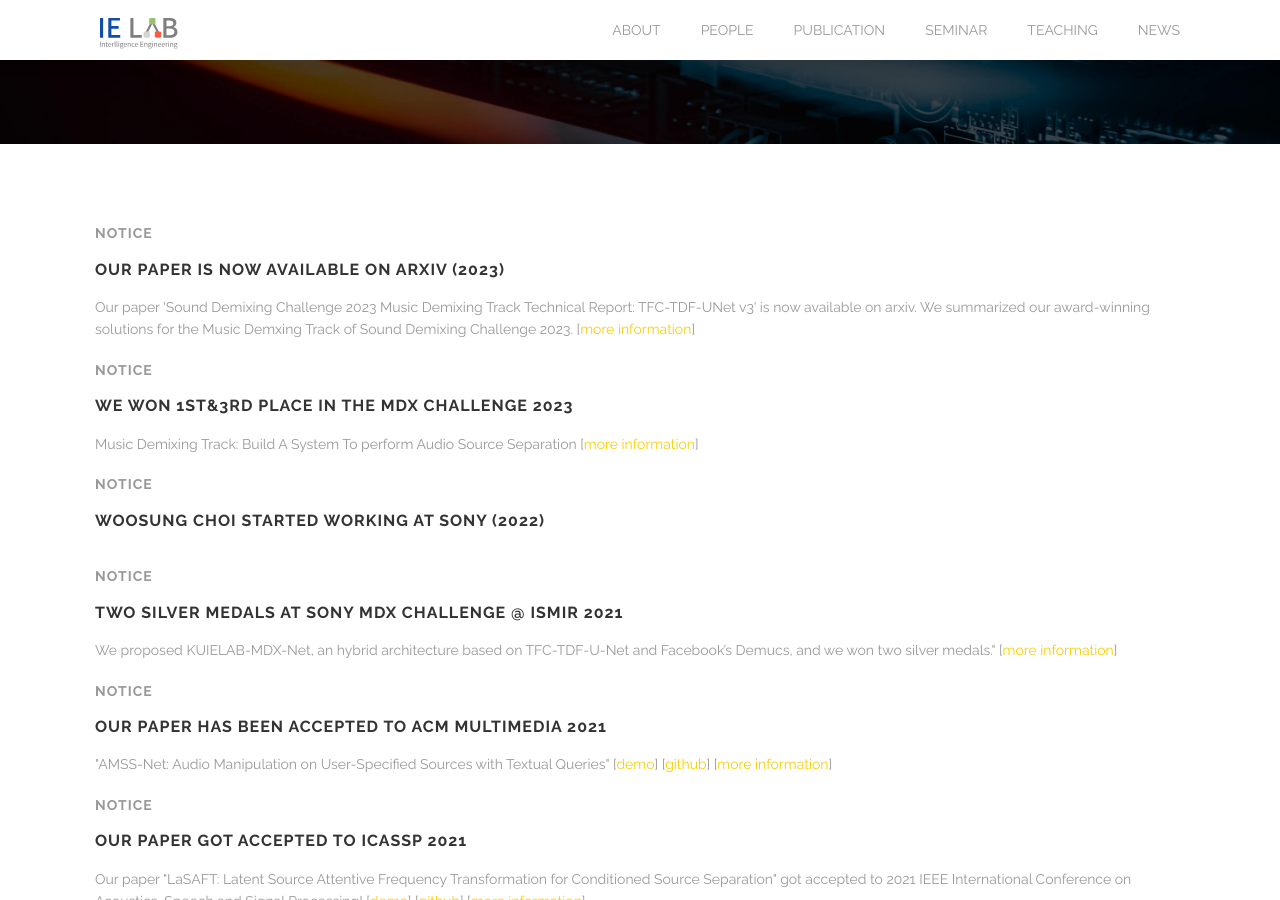
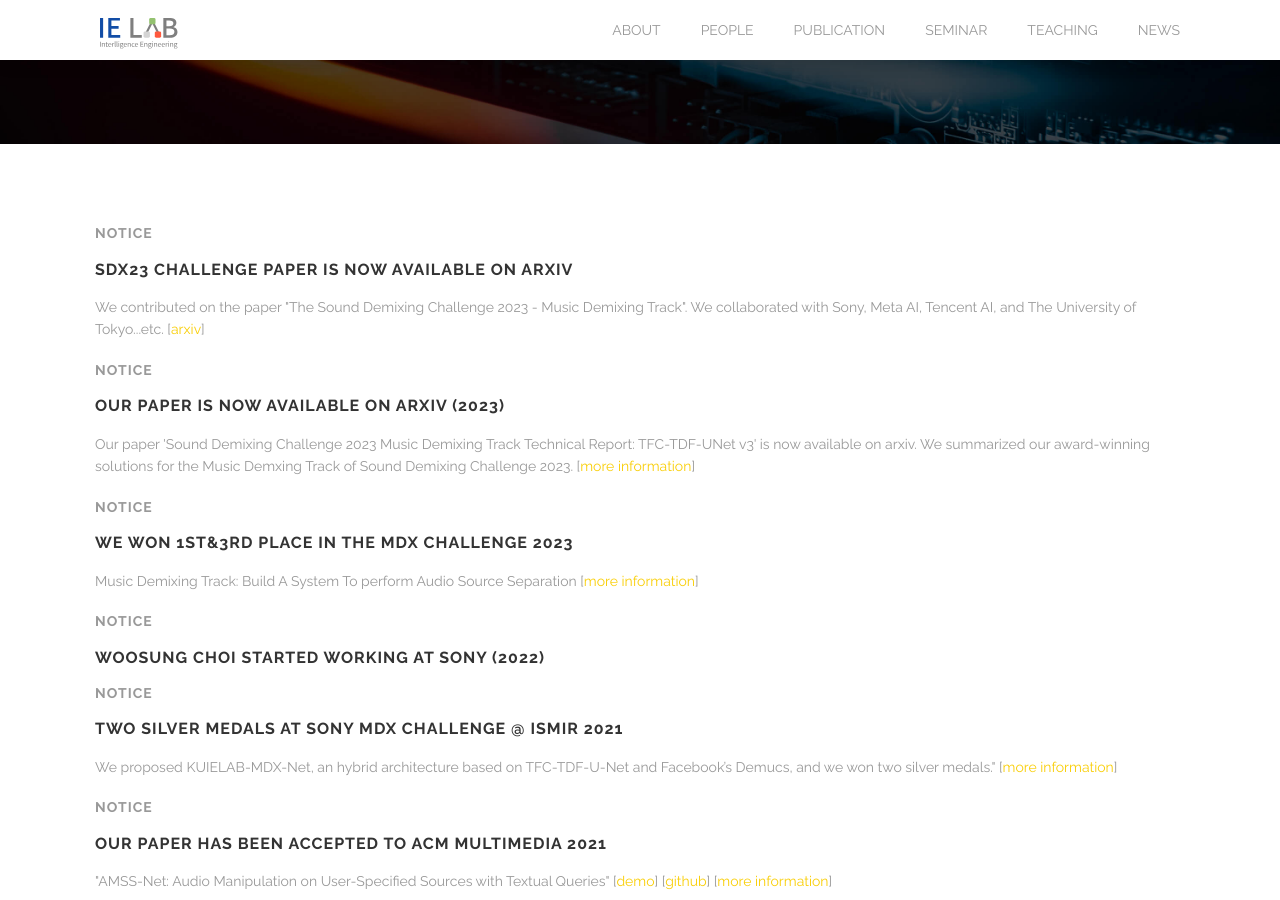
Before and after one commit to kuielab/kuielab.github.io, a Jekyll site: the page built from index.html, in a window 1280 px wide and 900 px high, scrolled down 606 px. Built offline with Jekyll 4.4.1, drawn with Linux system fonts in a browser that asks for light colours.

Commit message:
Update index.html

```diff
--- a/index.html
+++ b/index.html
@@ -113,6 +113,12 @@ testimonials:
   <div class="row">
     <div class="large-12 columns">
 
+	    	<h4 style="color: #999">Notice</h4>
+	    	<h3>SDX23 Challenge paper is now available on arxiv</h3>
+	    	<p>We contributed on the paper "The Sound Demixing Challenge 2023 - Music Demixing Track". We collaborated with Sony, Meta AI, Tencent AI, and The University of Tokyo...etc.
+		[<a href="https://arxiv.org/abs/2308.06979">arxiv</a>]
+		</p>
+
 		<h4 style="color: #999">Notice</h4>
     		<h3>Our paper is now available on arxiv (2023) </h3>
     		<p>
@@ -129,7 +135,6 @@ testimonials:
 
 	    	<h4 style="color: #999">Notice</h4>
 		<h3>Woosung Choi started working at Sony (2022)</h3>
-		<div class="spacing"></div>
 
 	        <h4 style="color: #999">Notice</h4>
 		<h3>Two silver medals at SONY MDX CHALLENGE @ ISMIR 2021</h3>
```
